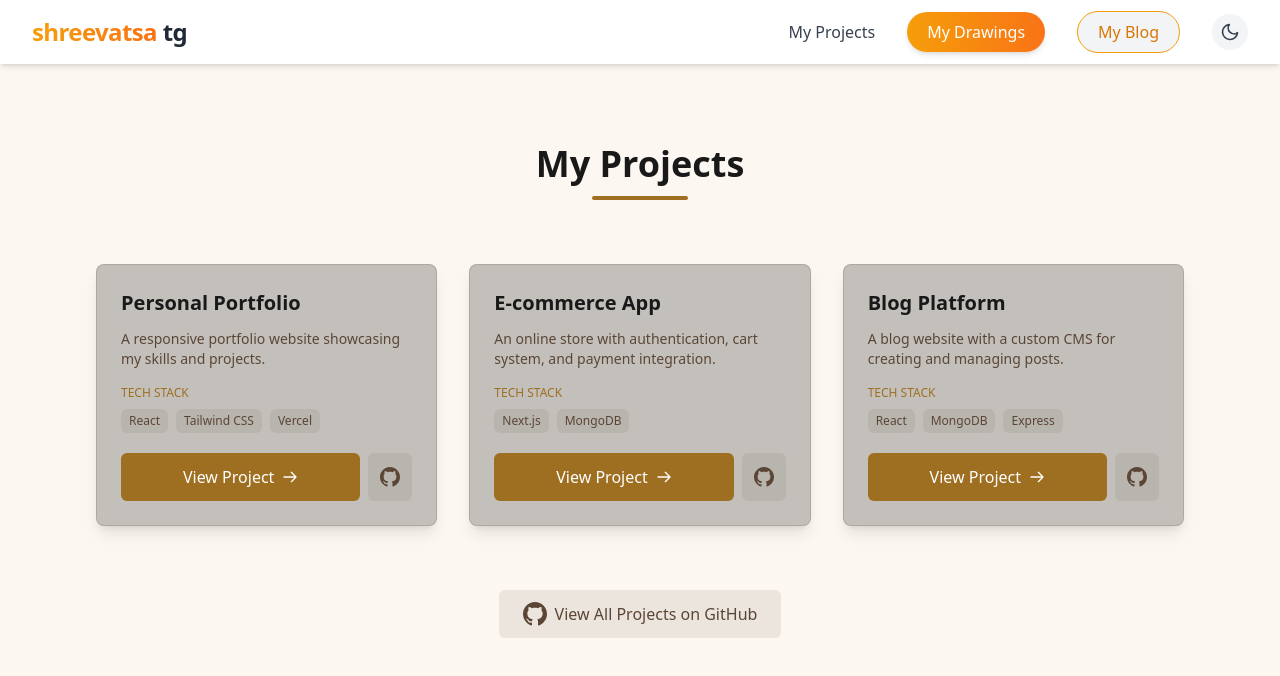
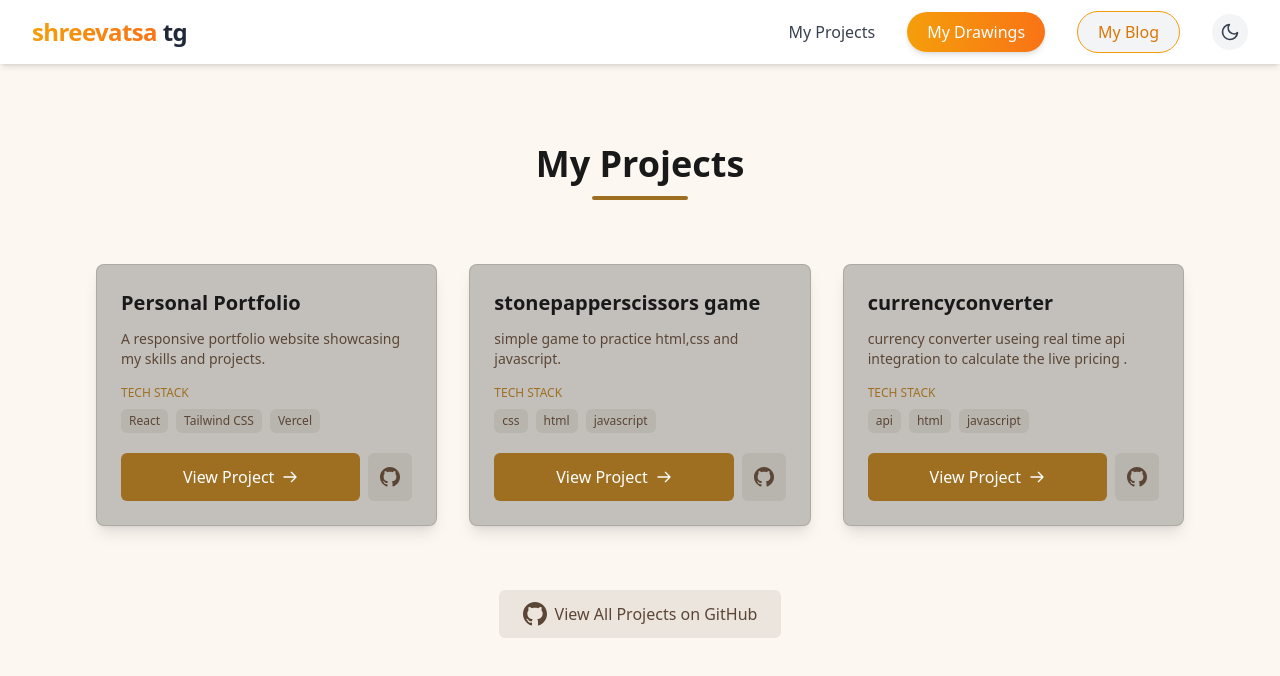
Before and after one commit to Shreevatsatg/shreevatsatg.com, a React (Vite) app: page /projects in a window 1280 px wide. Shown: the top 676 px of the page. Built offline with nearby package versions, Linux system fonts and the light colour scheme.

Commit message:
added linkes

```diff
--- a/src/pages/projects.jsx
+++ b/src/pages/projects.jsx
@@ -7,18 +7,18 @@ const projects = [
     github: "https://github.com/shreevatsatg/shreevatsatg.com"
   },
   {
-    title: "E-commerce App",
-    description: "An online store with authentication, cart system, and payment integration.",
-    tech: ["Next.js", "MongoDB"],
-    link: "https://myecommerceapp.com",
-    github: "https://github.com/yourusername/ecommerce-app"
+    title: "stonepapperscissors game",
+    description: "simple game to practice html,css and javascript.",
+    tech: ["css", "html","javascript"],
+    link: "",
+    github: "https://github.com/Shreevatsatg/currencyconverter"
   },
   {
-    title: "Blog Platform",
-    description: "A blog website with a custom CMS for creating and managing posts.",
-    tech: ["React", "MongoDB", "Express"],
-    link: "https://myblog.com",
-    github: "https://github.com/yourusername/blog-platform"
+    title: "currencyconverter",
+    description: "currency converter useing real time api integration to calculate the live pricing .",
+    tech: ["api", "html", "javascript"],
+    link: "",
+    github: "https://github.com/Shreevatsatg/currencyconverter"
   },
 ];
 
```
